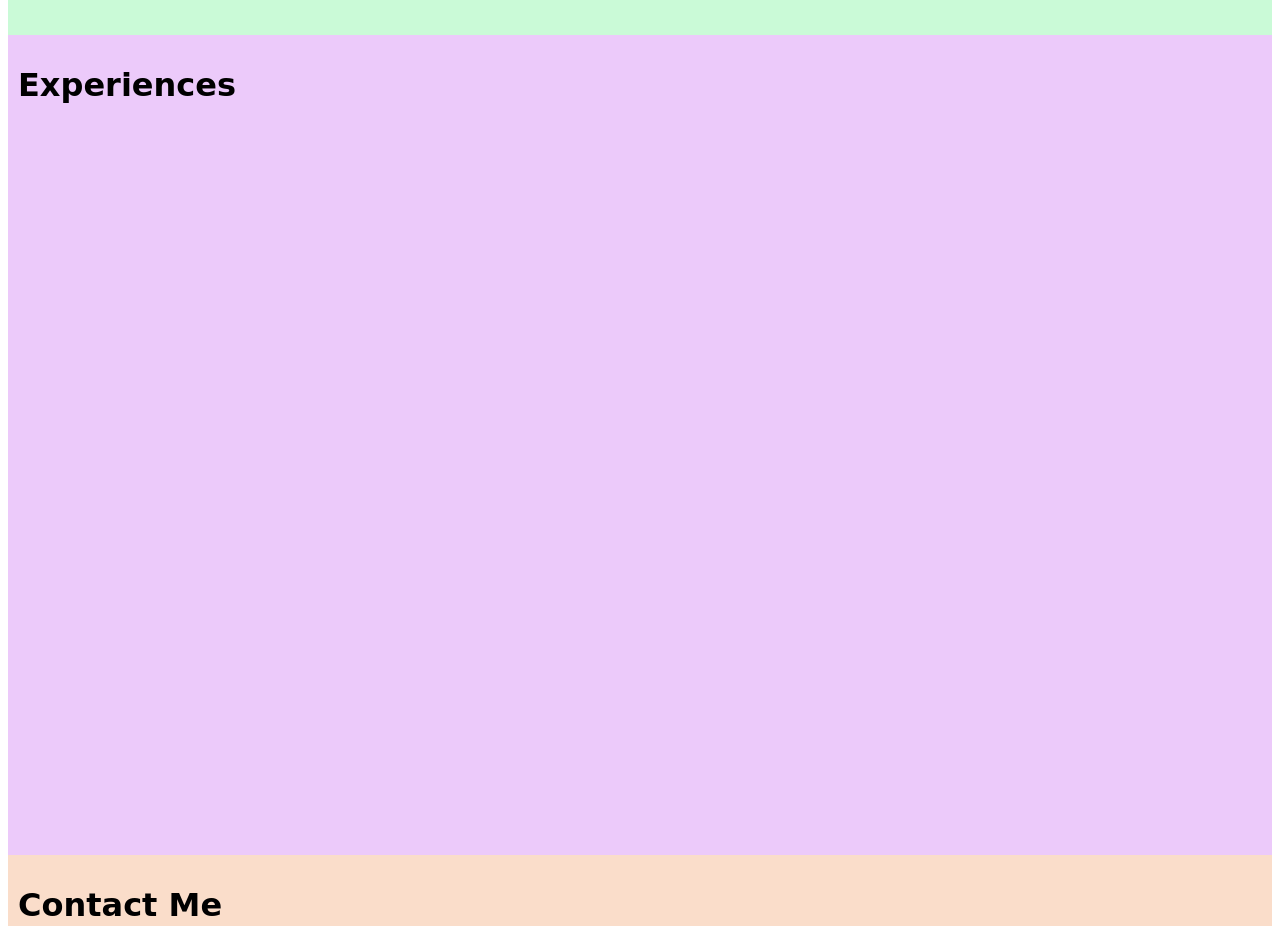
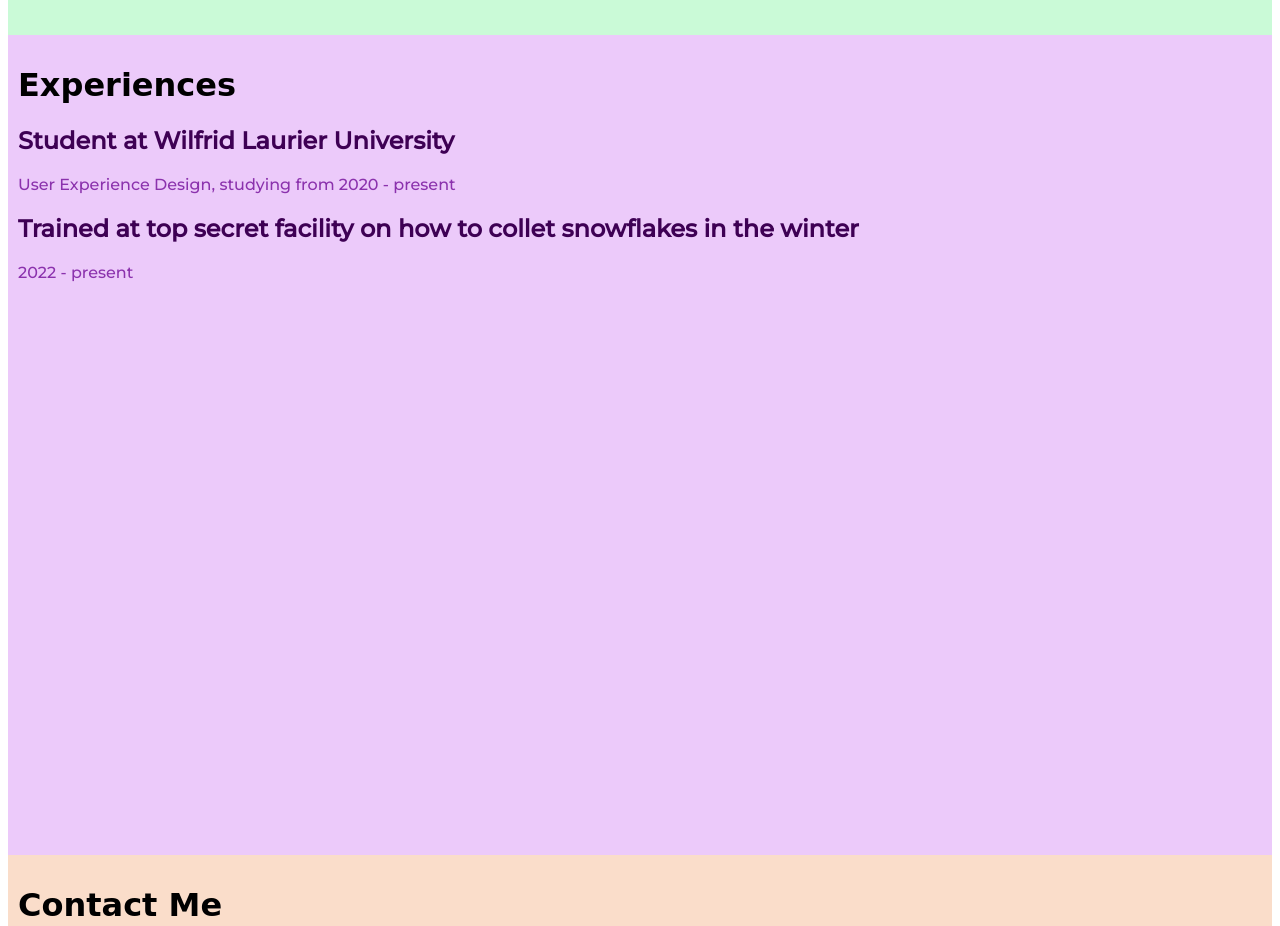
Before and after one commit to koxxwlu/koxxwlu.github.io, a website: page index.html in a window 1280 px wide. Shown: the part 840-1766 px from the top of the page. Drawn offline with Linux system fonts and the light colour scheme; a web font is replaced by a local one.

Commit message:
update index.html

```diff
--- a/index.html
+++ b/index.html
@@ -55,8 +55,17 @@
             font-family: 'MonteCarlo', cursive;
         }
 
+        h2 {
+            color: #3e0054;
+            font-family: 'Montserrat', sans-serif;
+        }
+
         p {
             font-family: 'Montserrat', sans-serif;
+        }
+
+        #duration{
+            color: #8b32ad;
         }
 
         #container {
@@ -112,6 +121,10 @@
     </div>
     <div id="experiences">
         <h1>Experiences</h1>
+        <h2>Student at Wilfrid Laurier University</h2>
+        <p id="duration">User Experience Design, studying from 2020 - present</p>
+        <h2>Trained at top secret facility on how to collet snowflakes in the winter</h2>
+        <p id="duration">2022 - present</p>
     </div>
     <div id="contact">
         <h1>Contact Me</h1>
```
